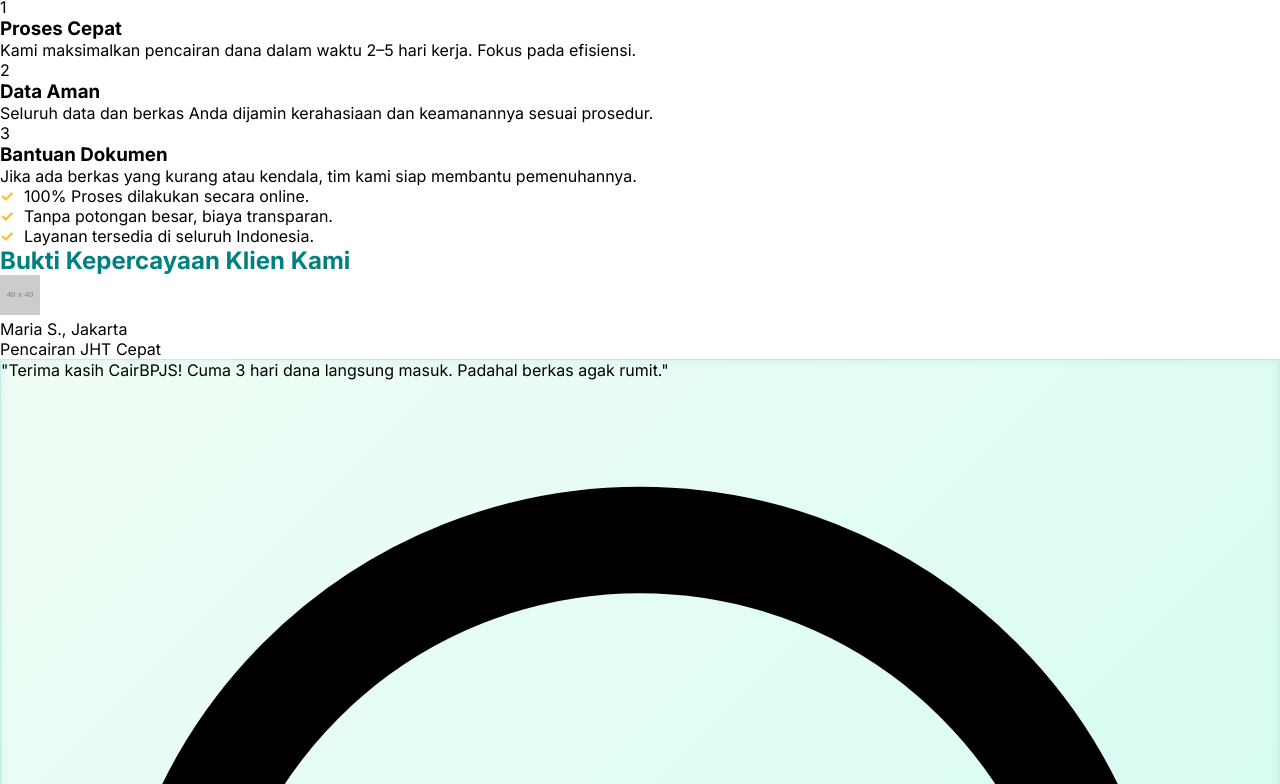
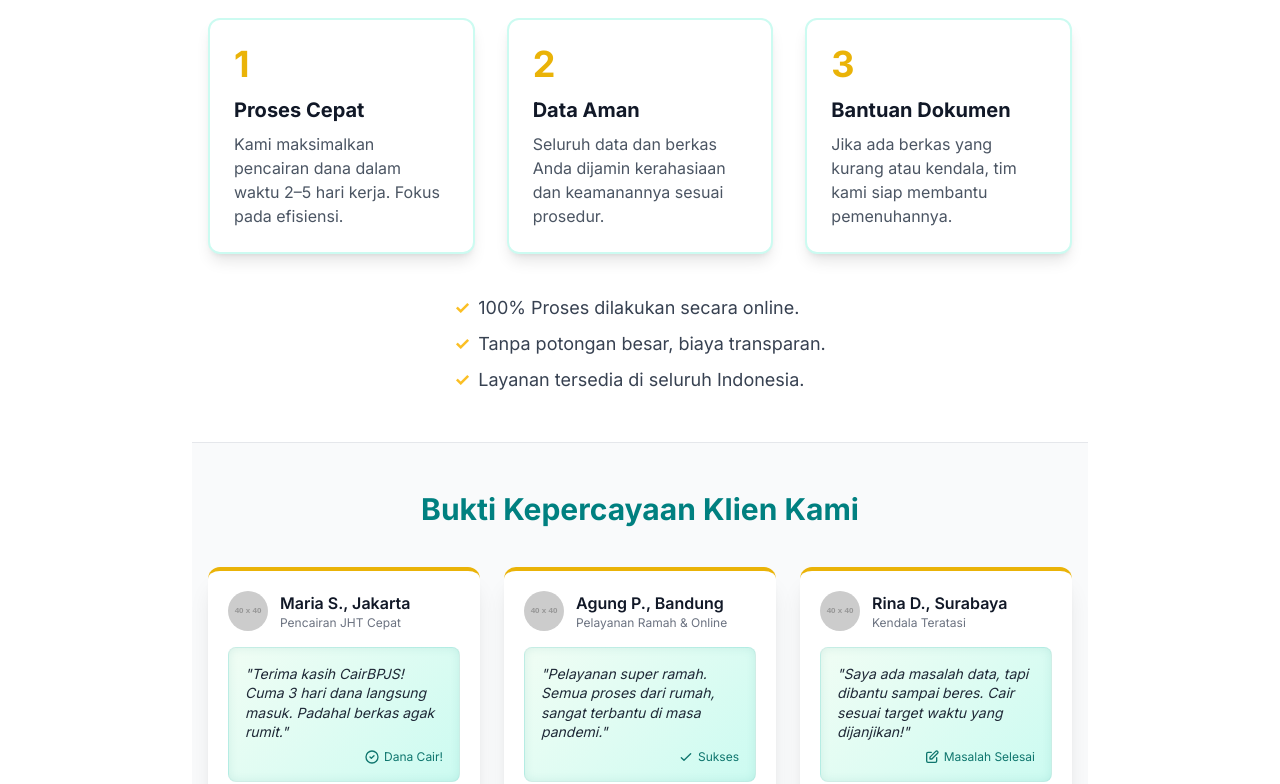
Before and after one commit to husenganteng473/cairbpjs, a plain HTML site: page index.html in a window 1280 px wide. Shown: the part 575-1359 px from the top of the page. Drawn offline with nearby package versions, Linux system fonts and the light colour scheme; placeholder pictures from the web are drawn by us.

Commit message:
Fix: Use CDN for Tailwind CSS to resolve loading issue
- Revert to Tailwind CDN for stable loading
- Keep local main.css for custom styles
- Move icon to assets/img/ structure maintained
- All custom styles preserved in local files

```diff
--- a/index.html
+++ b/index.html
@@ -33,8 +33,8 @@
     <meta name="keywords" content="cairkan bpjs, jht, bpjs ketenagakerjaan, pencairan dana, online">
     <meta name="author" content="CairBPJS.COM">
 
-    <!-- Load Local CSS Files -->
-    <link href="assets/css/tailwind.css" rel="stylesheet">
+    <!-- Load CSS Files -->
+    <script src="https://cdn.tailwindcss.com"></script>
     <link href="assets/css/main.css" rel="stylesheet">
 </head>
 <body class="bg-white min-h-screen text-gray-800">
```
